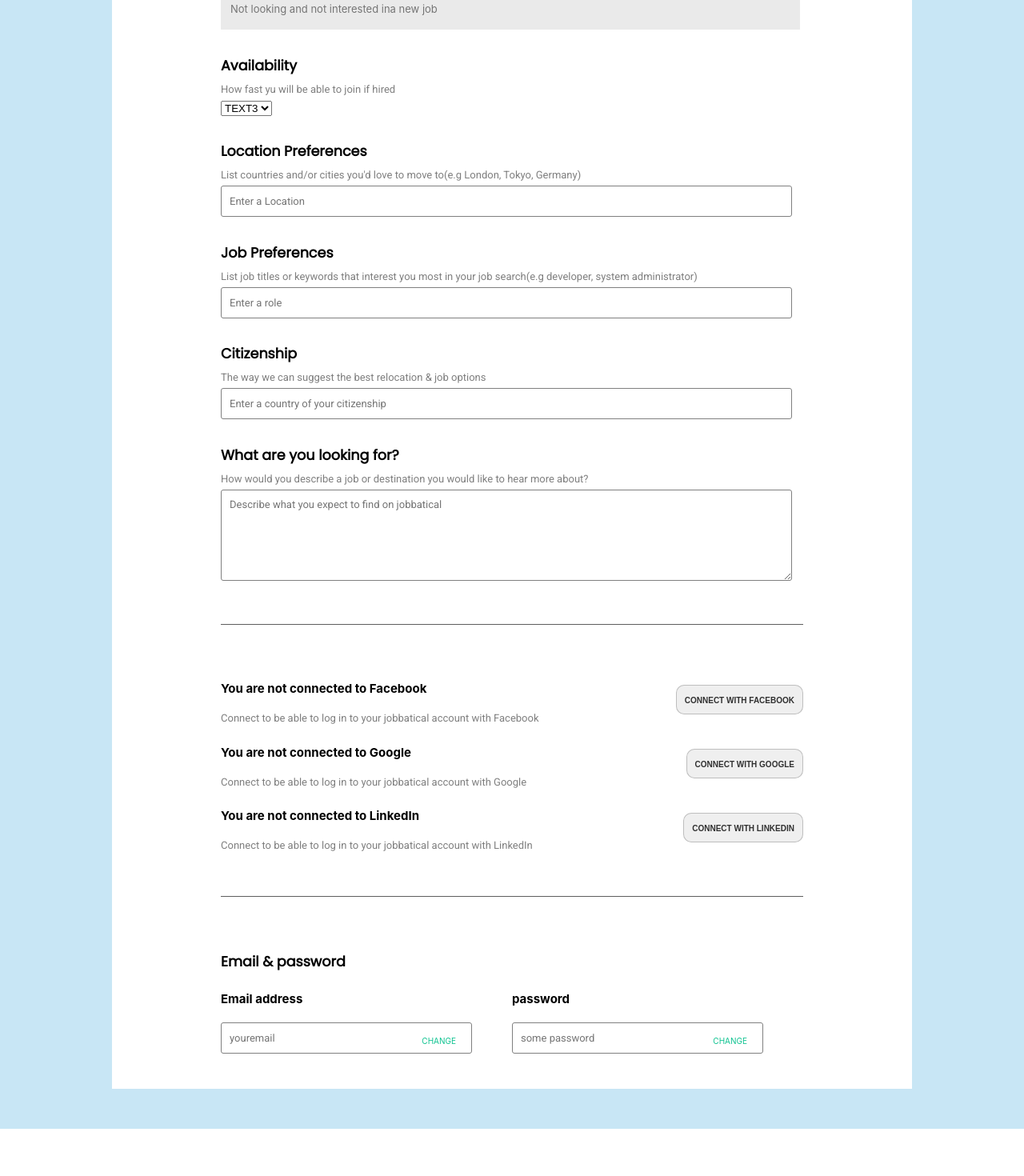
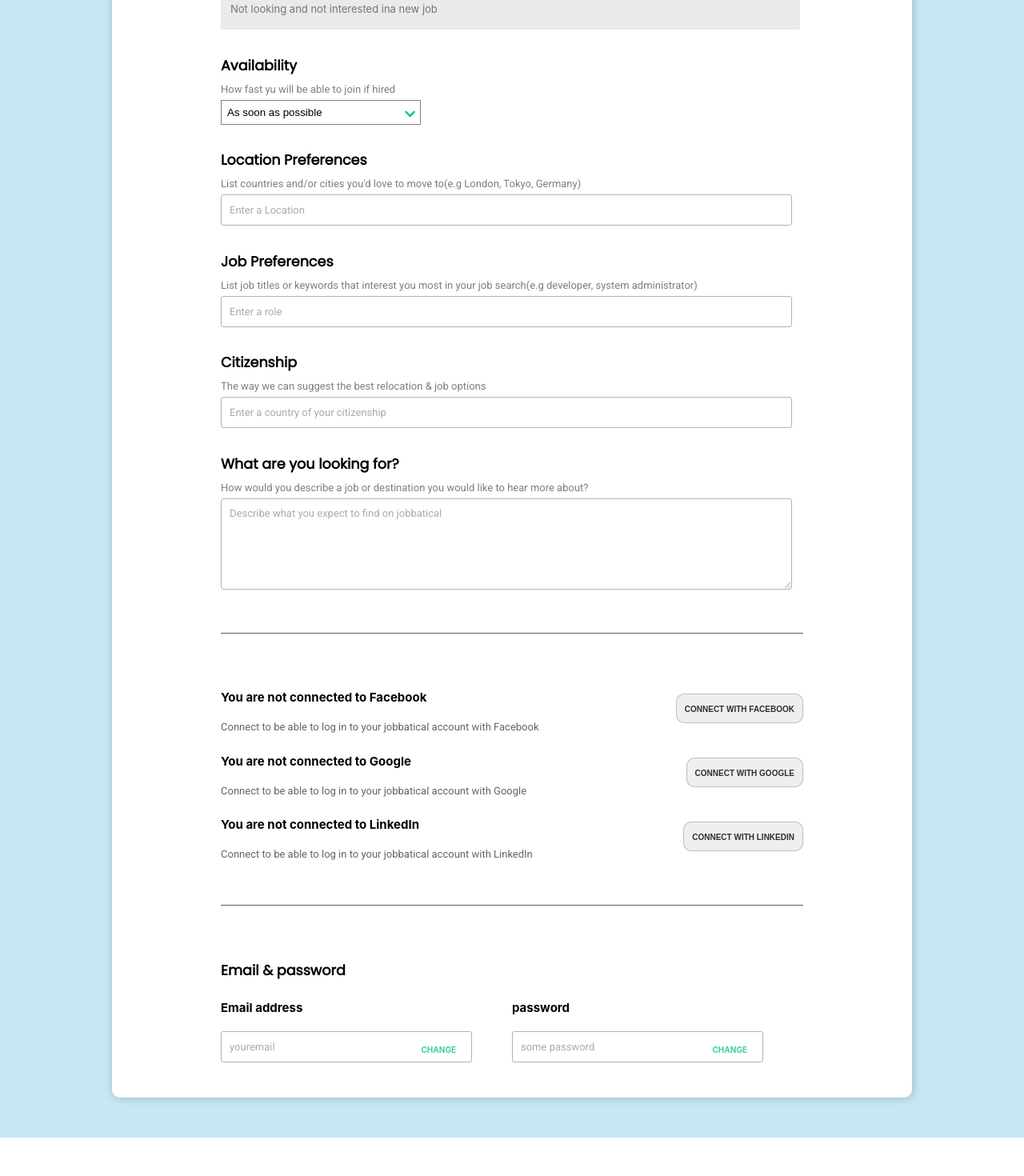
Before and after one commit to chingu-voyages/v8-bears-team-15, a React app in the folder client/: page /setting in a window 1280 px wide. Shown: the part 700-2170 px from the top of the page at 80% size. Built offline with nearby package versions, Linux system fonts and the light colour scheme.

Commit message:
update style on profile settings components

```diff
--- a/client/src/components/Dashboard/GeneralPreferences/GeneralPreferences.css
+++ b/client/src/components/Dashboard/GeneralPreferences/GeneralPreferences.css
@@ -15,9 +15,17 @@ article{
   padding: 30px 100px;
 }
 
-.pr-layout,.upper-layout {
+.pr-layout {
   display: flex;
  flex-direction: column;
+}
+
+.pr-fade {
+  opacity: 0.6;
+}
+
+.pr-no-fade{
+  opacity: 1;
 }
 
 .pr-layout h3 {
@@ -73,6 +81,35 @@ p:nth-child(2) {
 
 .active-status p {
   font-size: 13px;
+}
+
+/* availability */
+
+#availability select {
+  /* border: none; */
+  border: 1px gray solid;
+  background: white;
+  padding: 7px;
+  width: 250px;
+  border-radius: unset;
+  -webkit-appearance: none;
+  -moz-appearance: none;
+}
+
+#cover {
+  display: flex;
+  background: white;
+  justify-content: flex-end;
+  width: 250px;
+  color: #0CC28F;
+  position: relative;
+  font-weight: bold;
+}
+
+#select-icon {
+  position: absolute;
+  top: 10px;
+  right: 7px;
 }
 
 /* description */
@@ -154,7 +191,7 @@ textarea:focus{
   position: relative;
 }
 
-.email text{
+.email span{
   font-size: 10px;
   color: #0CC28F;
   position: absolute;
--- a/client/src/components/Dashboard/GeneralPreferences/GeneralPreferences.js
+++ b/client/src/components/Dashboard/GeneralPreferences/GeneralPreferences.js
@@ -1,6 +1,7 @@
 import React from 'react';
 
 import './GeneralPreferences.css'
+import { FontAwesomeIcon } from '@fortawesome/react-fontawesome';
 
 class GeneralPreferences extends React.Component{
   render(){
@@ -32,12 +33,16 @@ class GeneralPreferences extends React.Component{
         <section id="availability" className="pr-layout">
           <h3>Availability</h3>
           <p>How fast yu will be able to join if hired</p>
-          <div>
-            <select name="option">
-              <option value="" disabled selected></option>
-              <option value="1" disabled selected>TEXT1</option>
-              <option value="2" disabled selected>TEXT2</option>
-              <option value="3" disabled selected>TEXT3</option>
+          <div id="wrapper">
+            <div id="cover" >
+             <FontAwesomeIcon icon="chevron-down" id="select-icon" />
+            </div>
+            <select name="option" >
+              <option defaultValue="" disabled></option>
+              <option value="1" >As soon as possible</option>
+              <option value="2">1 - 2 months</option>
+              <option value="3" >3 - 5 months</option>
+              <option value="3" >6+ months</option>
             </select>
           </div>
         </section>
@@ -48,7 +53,7 @@ class GeneralPreferences extends React.Component{
             move to(e.g London, Tokyo, Germany)
           </p>
           <div>
-            <input type="text" placeholder="Enter a Location"  />
+            <input type="text" placeholder="Enter a Location" className="pr-fade" />
           </div>
         </section>
         <section  id="roles" className="pr-layout upper-layout">
@@ -58,7 +63,7 @@ class GeneralPreferences extends React.Component{
             in your job search(e.g developer, system administrator)
           </p>
           <div>
-          <input type="text" placeholder="Enter a role"  />
+          <input type="text" placeholder="Enter a role" className="pr-fade" />
           </div>
         </section>
         <section id="citizenship" className="pr-layout upper-layout">
@@ -69,6 +74,7 @@ class GeneralPreferences extends React.Component{
           <div>
             <input type="text"
               placeholder="Enter a country of your citizenship"
+              className="pr-fade"
             />
           </div>
         </section>
@@ -84,6 +90,7 @@ class GeneralPreferences extends React.Component{
             /> */}
             <textarea
              placeholder="Describe what you expect to find on jobbatical"
+             className="pr-fade"
             />
           </div>
         </section>
@@ -92,7 +99,7 @@ class GeneralPreferences extends React.Component{
           <div className="connect-box">
             <div >
               <h4>You are not connected to Facebook</h4>
-              <p>
+              <p className="pr-fade">
                 Connect to be able to log in to your
                 jobbatical account with Facebook
               </p>
@@ -106,7 +113,7 @@ class GeneralPreferences extends React.Component{
           <div  className="connect-box">
             <div>
               <h4>You are not connected to Google</h4>
-              <p>
+              <p className="pr-fade">
                 Connect to be able to log in to your
                 jobbatical account with Google
               </p>
@@ -120,7 +127,7 @@ class GeneralPreferences extends React.Component{
           <div  className="connect-box">
             <div>
               <h4>You are not connected to LinkedIn</h4>
-              <p>
+              <p className="pr-fade">
                 Connect to be able to log in to your
                 jobbatical account with LinkedIn
               </p>
@@ -138,13 +145,13 @@ class GeneralPreferences extends React.Component{
           <div id="reset">
             <div className="email">
               <h4>Email address</h4>
-              <input placeholder="youremail" type="email" />
-              <text>CHANGE</text>
+              <input placeholder="youremail" type="email" className="pr-fade" />
+              <span>CHANGE</span>
             </div>
             <div className="email">
               <h4>password</h4>
-              <input placeholder="some password" type="password" />
-              <text>CHANGE</text>
+              <input placeholder="some password" type="password"  className="pr-fade" />
+              <span>CHANGE</span>
             </div>
           </div>
         </section>
--- a/client/src/components/Dashboard/Notifications/Notifications.css
+++ b/client/src/components/Dashboard/Notifications/Notifications.css
@@ -7,6 +7,7 @@
   flex-direction: column;
   align-items: center;
   background: white;
+  padding-bottom: 50px;
 }
 
 #column-1{
--- a/client/src/components/Dashboard/Notifications/Notifications.js
+++ b/client/src/components/Dashboard/Notifications/Notifications.js
@@ -3,7 +3,7 @@ import Switch from '../../Slider/Switch';
 
 import './Notifications.css'
 
-class Visiblity extends React.Component{
+class Notifications extends React.Component{
   render(){
     return (
       <div id="visibility-main">
@@ -75,4 +75,4 @@ class Visiblity extends React.Component{
   }
 }
 
-export default Visiblity;
+export default Notifications;
--- a/client/src/components/Dashboard/Preferences/Preferences.css
+++ b/client/src/components/Dashboard/Preferences/Preferences.css
@@ -42,6 +42,14 @@
   align-items: center;
 }
 
+#preference-toggle span {
+  cursor: pointer;
+}
+
+#notifications-toggle span {
+  cursor: pointer;
+}
+
 #profile-toggle span{
   opacity: 0.5;
 }
--- a/client/src/components/Dashboard/Preferences/Preferences.js
+++ b/client/src/components/Dashboard/Preferences/Preferences.js
@@ -2,11 +2,33 @@ import React from 'react';
 import { FontAwesomeIcon } from '@fortawesome/react-fontawesome';
 
 import './Preferences.css';
-import Visiblity from '../Notifications/Notifications';
+import Notifications from '../Notifications/Notifications';
 import GeneralPreferences from './../GeneralPreferences/GeneralPreferences';
 
-// class Profile extends React.Component{
-function Preferences(){
+class Preferences extends React.Component{
+  constructor(props) {
+    super(props);
+    this.state = {
+      notificationsSelected: false
+    };
+  }
+
+  handleDisplay(text){
+      if(text === 'general'){
+        console.log("gen clicked")
+        this.setState({
+        notificationsSelected: false,
+      })
+      }else{
+        console.log("notes clicked")
+        this.setState({
+          notificationsSelected: true,
+        })
+      }
+  }
+
+  render(){
+    const { notificationsSelected } = this.state;
     return (
       <div id="profile-main">
         <div id="profile-message">
@@ -17,21 +39,27 @@ function Preferences(){
         </div>
         <div id="profile-toggle">
           <div id="preference-toggle">
-            <span>
-              GENERAL PREFRENCES
+            <span
+             onClick={this.handleDisplay.bind(this, 'general')}
+            >
+                GENERAL PREFRENCES
             </span>
           </div>
           <div id="notifications-toggle">
-            <span>
-              PROFILE VISIBILITY & NOTIFICATIONS
+            <span
+             onClick={this.handleDisplay.bind(this, '')}
+            >
+                PROFILE VISIBILITY & NOTIFICATIONS
             </span>
           </div>
         </div>
-        {/* <Visiblity />  */}
-        <GeneralPreferences />
+        {
+          notificationsSelected ? <Notifications /> : <GeneralPreferences />
+        }
       </div>
     )
   }
-// }
+}
+
 
 export default Preferences;
--- a/client/src/components/Dashboard/Setting/Setting.css
+++ b/client/src/components/Dashboard/Setting/Setting.css
@@ -15,8 +15,11 @@
   background: white;
   border-top-left-radius: 10px;
   border-top-right-radius: 10px;
+  border-bottom-left-radius: 10px;
+  border-bottom-right-radius: 10px;
   margin-bottom: 50px;
   box-sizing: border-box;
+  box-shadow: 1px 1px 11px rgba(0, 0, 0, 0.198);
 }
 
 .toggler {
@@ -51,3 +54,7 @@
 #preference{
   border-top-right-radius: 10px;
 }
+
+#profile span, #preference span {
+  cursor: pointer;
+}
--- a/client/src/components/Dashboard/Setting/Setting.js
+++ b/client/src/components/Dashboard/Setting/Setting.js
@@ -4,8 +4,7 @@ import Header from '../../Header/Header';
 import Footer from '../../Footer/Footer';
 import './Setting.css';
 import Preferences from '../Preferences/Preferences';
-// import Visiblity from '../Notifications/Notifications';
-// import GeneralPreferences from '../GeneralPreferences/GeneralPreferences';
+
 
 class Setting extends React.Component{
   render(){
```
